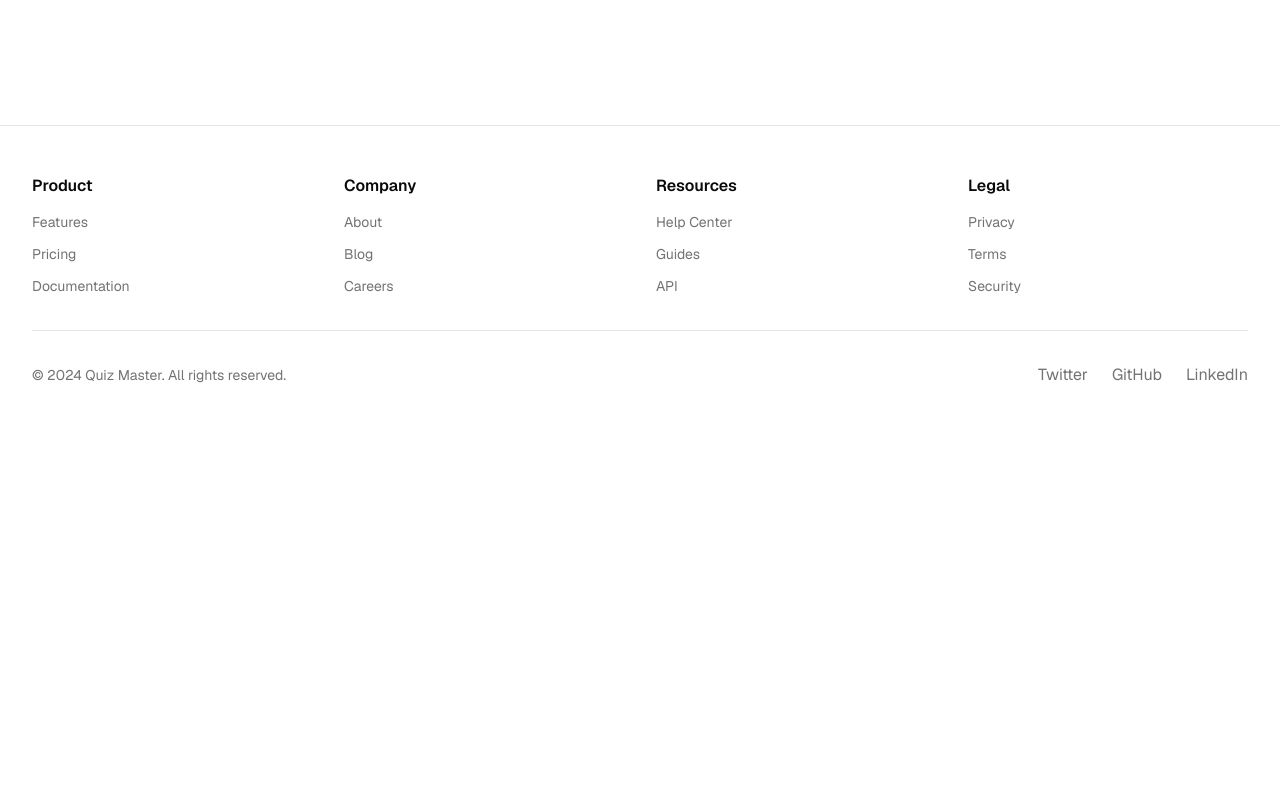
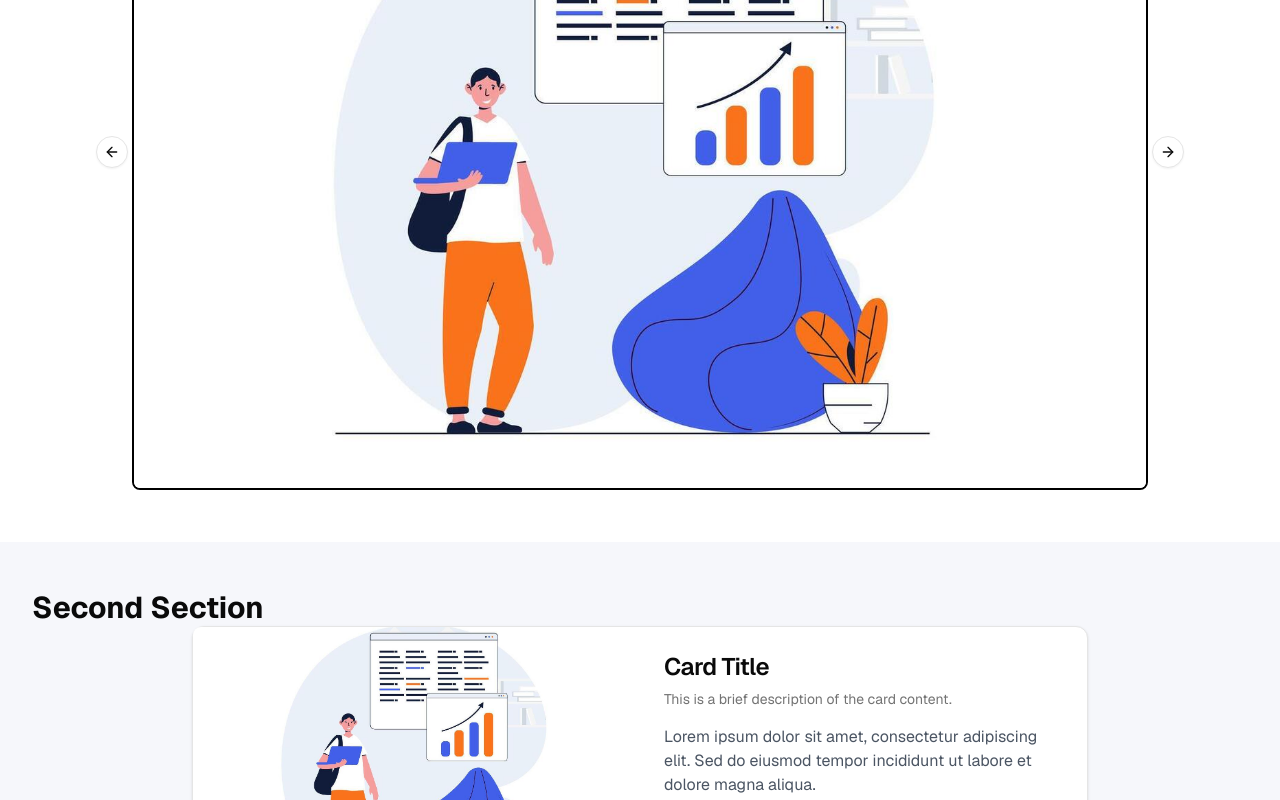
Before and after one commit to joshuaprunty/quiz-master, a Next.js app: page / in a window 1280 px wide. Shown: the part 740-1540 px from the top of the page. Before the commit the page ends 1175 px from the top, so only its background shows below. Built offline with nearby package versions, Linux system fonts and the light colour scheme.

Commit message:
mocked up landing page sections similar to quizlet site

```diff
--- a/package.json
+++ b/package.json
@@ -10,9 +10,11 @@
   },
   "dependencies": {
     "@radix-ui/react-navigation-menu": "^1.2.3",
+    "@radix-ui/react-slot": "^1.1.1",
     "baseui": "^0.0.0-next-2113e1821",
     "class-variance-authority": "^0.7.1",
     "clsx": "^2.1.1",
+    "embla-carousel-react": "^8.5.2",
     "lucide-react": "^0.471.1",
     "next": "15.1.4",
     "react": "^19.0.0",
--- a/src/app/page.js
+++ b/src/app/page.js
@@ -1,17 +1,27 @@
 import Image from "next/image";
-
+import { Section } from '@/components/Section';
+import {
+  Carousel,
+  CarouselContent,
+  CarouselItem,
+  CarouselNext,
+  CarouselPrevious,
+} from "@/components/ui/carousel"
+import {
+  Card,
+  CardContent,
+  CardDescription,
+  CardFooter,
+  CardHeader,
+  CardTitle,
+} from "@/components/ui/card"
+import { Button } from "@/components/ui/button"
 export default function Home() {
   return (
-    <div className="grid grid-rows-[20px_1fr_20px] items-center justify-items-center min-h-screen p-8 pb-20 gap-16 sm:p-20 font-[family-name:var(--font-geist-sans)]">
-      <main className="flex flex-col gap-8 row-start-2 items-center text-center w-full">
-        {/* <Image
-          className=""
-          src="/quiz.png"
-          alt="Quiz Master"
-          width={180}
-          height={38}
-          priority
-        /> */}
+    <main className="min-h-screen font-[family-name:var(--font-sans)]">
+      <Section backgroundColor="#f6f7fb">
+        <div className="min-h-[50vh] flex items-center">
+          <div className="py-20 flex flex-col gap-8 items-center text-center w-full">
             <h1 className="text-6xl font-bold text-blue-700">QuizWiz</h1>
             <p className="text-xl">Create quizzes from learning materials with AI.</p>
             <div className="flex gap-4 items-center flex-col sm:flex-row">
@@ -30,110 +40,81 @@
                 Read More
               </a>
             </div>
+          </div>
+        </div>
+      </Section>
+
+      <Section backgroundColor="#ffffff">
+        <div className="py-12 px-12">
+          <h2 className="text-3xl font-bold">First Section</h2>
+          <Carousel className="w-full max-w-5xl mx-auto" opts={{loop: true,}}>
+            <CarouselContent>
+              {[1, 2, 3].map((_, index) => (
+                <CarouselItem key={index}>
+                  <div className="p-1">
+                    <Image
+                      src="/studying.jpg"
+                      alt="Students studying"
+                      width={1200}
+                      height={800}
+                      className="w-full h-auto rounded-lg border-solid border-black border-2"
+                    />
+                  </div>
+                </CarouselItem>
+              ))}
+            </CarouselContent>
+            <CarouselPrevious className="ml-4" />
+            <CarouselNext className="mr-4" />
+          </Carousel>
+        </div>
+      </Section>
+
+      <Section backgroundColor="#f6f7fb">
+        <div className="py-12">
+          <h2 className="text-3xl font-bold">Second Section</h2>
+          <Card className="w-full max-w-4xl mx-auto">
+            <div className="grid grid-cols-1 md:grid-cols-2">
+              {/* Image half */}
+              <div className="relative h-[300px] md:h-full">
+                <Image
+                  src="/studying.jpg"
+                  alt="Students studying"
+                  fill
+                  className="object-cover rounded-t-lg md:rounded-l-lg md:rounded-tr-none"
+                />
+              </div>
+
+              {/* Content half */}
+              <div className="p-6 flex flex-col justify-between">
+                <div>
+                  <CardHeader className="p-0 mb-4">
+                    <CardTitle className="text-2xl">Card Title</CardTitle>
+                    <CardDescription>This is a brief description of the card content.</CardDescription>
+                  </CardHeader>
+
+                  <CardContent className="p-0">
+                    <p className="text-gray-600">
+                      Lorem ipsum dolor sit amet, consectetur adipiscing elit.
+                      Sed do eiusmod tempor incididunt ut labore et dolore magna aliqua.
+                    </p>
+                  </CardContent>
+                </div>
+
+                <CardFooter className="p-0 mt-4">
+                  <Button className="w-full">Learn More</Button>
+                </CardFooter>
+              </div>
+            </div>
+          </Card>
+        </div>
+      </Section>
+
+      <Section backgroundColor="#ffffff">
+        <div className="py-12">
+          <h2 className="text-3xl font-bold">Third Section</h2>
+          {/* Section content */}
+        </div>
+      </Section>
     </main>
-    </div>
   );
 }
-
-
-// import Image from "next/image";
-
-// export default function Home() {
-//   return (
-//     <div className="grid grid-rows-[20px_1fr_20px] items-center justify-items-center min-h-screen p-8 pb-20 gap-16 sm:p-20 font-[family-name:var(--font-geist-sans)]">
-//       <main className="flex flex-col gap-8 row-start-2 items-center sm:items-start">
-//         <Image
-//           className="dark:invert"
-//           src="/next.svg"
-//           alt="Next.js logo"
-//           width={180}
-//           height={38}
-//           priority
-//         />
-//         <ol className="list-inside list-decimal text-sm text-center sm:text-left">
-//           <li className="mb-2">
-//             Get started by editing{" "}
-//             <code className="bg-black/[.05] dark:bg-white/[.06] px-1 py-0.5 rounded font-semibold">
-//               src/app/page.js
-//             </code>
-//             .
-//           </li>
-//           <li>Save and see your changes instantly.</li>
-//         </ol>
-
-//         <div className="flex gap-4 items-center flex-col sm:flex-row">
-//           <a
-//             className="rounded-full border border-solid border-transparent transition-colors flex items-center justify-center bg-foreground text-background gap-2 hover:bg-[#383838] dark:hover:bg-[#ccc] text-sm sm:text-base h-10 sm:h-12 px-4 sm:px-5"
-//             href="https://vercel.com/new?utm_source=create-next-app&utm_medium=appdir-template-tw&utm_campaign=create-next-app"
-//             target="_blank"
-//             rel="noopener noreferrer"
-//           >
-//             <Image
-//               className="dark:invert"
-//               src="/vercel.svg"
-//               alt="Vercel logomark"
-//               width={20}
-//               height={20}
-//             />
-//             Deploy now
-//           </a>
-//           <a
-//             className="rounded-full border border-solid border-black/[.08] dark:border-white/[.145] transition-colors flex items-center justify-center hover:bg-[#f2f2f2] dark:hover:bg-[#1a1a1a] hover:border-transparent text-sm sm:text-base h-10 sm:h-12 px-4 sm:px-5 sm:min-w-44"
-//             href="https://nextjs.org/docs?utm_source=create-next-app&utm_medium=appdir-template-tw&utm_campaign=create-next-app"
-//             target="_blank"
-//             rel="noopener noreferrer"
-//           >
-//             Read our docs
-//           </a>
-//         </div>
-//       </main>
-//       <footer className="row-start-3 flex gap-6 flex-wrap items-center justify-center">
-//         <a
-//           className="flex items-center gap-2 hover:underline hover:underline-offset-4"
-//           href="https://nextjs.org/learn?utm_source=create-next-app&utm_medium=appdir-template-tw&utm_campaign=create-next-app"
-//           target="_blank"
-//           rel="noopener noreferrer"
-//         >
-//           <Image
-//             aria-hidden
-//             src="/file.svg"
-//             alt="File icon"
-//             width={16}
-//             height={16}
-//           />
-//           Learn
-//         </a>
-//         <a
-//           className="flex items-center gap-2 hover:underline hover:underline-offset-4"
-//           href="https://vercel.com/templates?framework=next.js&utm_source=create-next-app&utm_medium=appdir-template-tw&utm_campaign=create-next-app"
-//           target="_blank"
-//           rel="noopener noreferrer"
-//         >
-//           <Image
-//             aria-hidden
-//             src="/window.svg"
-//             alt="Window icon"
-//             width={16}
-//             height={16}
-//           />
-//           Examples
-//         </a>
-//         <a
-//           className="flex items-center gap-2 hover:underline hover:underline-offset-4"
-//           href="https://nextjs.org?utm_source=create-next-app&utm_medium=appdir-template-tw&utm_campaign=create-next-app"
-//           target="_blank"
-//           rel="noopener noreferrer"
-//         >
-//           <Image
-//             aria-hidden
-//             src="/globe.svg"
-//             alt="Globe icon"
-//             width={16}
-//             height={16}
-//           />
-//           Go to nextjs.org →
-//         </a>
-//       </footer>
-//     </div>
-//   );
-// }
--- a/src/components/Footer.js
+++ b/src/components/Footer.js
@@ -99,7 +99,7 @@
           <div className="mt-8 pt-8 border-t">
             <div className="flex flex-col md:flex-row justify-between items-center">
               <div className="text-sm text-muted-foreground">
-                © 2024 Quiz Master. All rights reserved.
+                © 2025 QuizWiz. All rights reserved.
               </div>
               <div className="flex space-x-6 mt-4 md:mt-0">
                 <a href="https://twitter.com" className="text-muted-foreground hover:text-primary">
--- /dev/null
+++ b/src/components/Section.js
@@ -0,0 +1,12 @@
+export function Section({ children, backgroundColor, className = '' }) {
+  return (
+    <section
+      className={`w-full ${className}`}
+      style={{ backgroundColor }}
+    >
+      <div className="max-w-7xl mx-auto px-4 sm:px-6 lg:px-8">
+        {children}
+      </div>
+    </section>
+  );
+}
--- /dev/null
+++ b/src/components/ui/button.jsx
@@ -0,0 +1,48 @@
+import * as React from "react"
+import { Slot } from "@radix-ui/react-slot"
+import { cva } from "class-variance-authority";
+
+import { cn } from "@/lib/utils"
+
+const buttonVariants = cva(
+  "inline-flex items-center justify-center gap-2 whitespace-nowrap rounded-md text-sm font-medium transition-colors focus-visible:outline-none focus-visible:ring-1 focus-visible:ring-ring disabled:pointer-events-none disabled:opacity-50 [&_svg]:pointer-events-none [&_svg]:size-4 [&_svg]:shrink-0",
+  {
+    variants: {
+      variant: {
+        default:
+          "bg-primary text-primary-foreground shadow hover:bg-primary/90",
+        destructive:
+          "bg-destructive text-destructive-foreground shadow-sm hover:bg-destructive/90",
+        outline:
+          "border border-input bg-background shadow-sm hover:bg-accent hover:text-accent-foreground",
+        secondary:
+          "bg-secondary text-secondary-foreground shadow-sm hover:bg-secondary/80",
+        ghost: "hover:bg-accent hover:text-accent-foreground",
+        link: "text-primary underline-offset-4 hover:underline",
+      },
+      size: {
+        default: "h-9 px-4 py-2",
+        sm: "h-8 rounded-md px-3 text-xs",
+        lg: "h-10 rounded-md px-8",
+        icon: "h-9 w-9",
+      },
+    },
+    defaultVariants: {
+      variant: "default",
+      size: "default",
+    },
+  }
+)
+
+const Button = React.forwardRef(({ className, variant, size, asChild = false, ...props }, ref) => {
+  const Comp = asChild ? Slot : "button"
+  return (
+    (<Comp
+      className={cn(buttonVariants({ variant, size, className }))}
+      ref={ref}
+      {...props} />)
+  );
+})
+Button.displayName = "Button"
+
+export { Button, buttonVariants }
--- /dev/null
+++ b/src/components/ui/card.jsx
@@ -0,0 +1,50 @@
+import * as React from "react"
+
+import { cn } from "@/lib/utils"
+
+const Card = React.forwardRef(({ className, ...props }, ref) => (
+  <div
+    ref={ref}
+    className={cn("rounded-xl border bg-card text-card-foreground shadow", className)}
+    {...props} />
+))
+Card.displayName = "Card"
+
+const CardHeader = React.forwardRef(({ className, ...props }, ref) => (
+  <div
+    ref={ref}
+    className={cn("flex flex-col space-y-1.5 p-6", className)}
+    {...props} />
+))
+CardHeader.displayName = "CardHeader"
+
+const CardTitle = React.forwardRef(({ className, ...props }, ref) => (
+  <div
+    ref={ref}
+    className={cn("font-semibold leading-none tracking-tight", className)}
+    {...props} />
+))
+CardTitle.displayName = "CardTitle"
+
+const CardDescription = React.forwardRef(({ className, ...props }, ref) => (
+  <div
+    ref={ref}
+    className={cn("text-sm text-muted-foreground", className)}
+    {...props} />
+))
+CardDescription.displayName = "CardDescription"
+
+const CardContent = React.forwardRef(({ className, ...props }, ref) => (
+  <div ref={ref} className={cn("p-6 pt-0", className)} {...props} />
+))
+CardContent.displayName = "CardContent"
+
+const CardFooter = React.forwardRef(({ className, ...props }, ref) => (
+  <div
+    ref={ref}
+    className={cn("flex items-center p-6 pt-0", className)}
+    {...props} />
+))
+CardFooter.displayName = "CardFooter"
+
+export { Card, CardHeader, CardFooter, CardTitle, CardDescription, CardContent }
--- /dev/null
+++ b/src/components/ui/carousel.jsx
@@ -0,0 +1,194 @@
+"use client";
+import * as React from "react"
+import useEmblaCarousel from "embla-carousel-react";
+import { ArrowLeft, ArrowRight } from "lucide-react"
+
+import { cn } from "@/lib/utils"
+import { Button } from "@/components/ui/button"
+
+const CarouselContext = React.createContext(null)
+
+function useCarousel() {
+  const context = React.useContext(CarouselContext)
+
+  if (!context) {
+    throw new Error("useCarousel must be used within a <Carousel />")
+  }
+
+  return context
+}
+
+const Carousel = React.forwardRef((
+  {
+    orientation = "horizontal",
+    opts,
+    setApi,
+    plugins,
+    className,
+    children,
+    ...props
+  },
+  ref
+) => {
+  const [carouselRef, api] = useEmblaCarousel({
+    ...opts,
+    axis: orientation === "horizontal" ? "x" : "y",
+  }, plugins)
+  const [canScrollPrev, setCanScrollPrev] = React.useState(false)
+  const [canScrollNext, setCanScrollNext] = React.useState(false)
+
+  const onSelect = React.useCallback((api) => {
+    if (!api) {
+      return
+    }
+
+    setCanScrollPrev(api.canScrollPrev())
+    setCanScrollNext(api.canScrollNext())
+  }, [])
+
+  const scrollPrev = React.useCallback(() => {
+    api?.scrollPrev()
+  }, [api])
+
+  const scrollNext = React.useCallback(() => {
+    api?.scrollNext()
+  }, [api])
+
+  const handleKeyDown = React.useCallback((event) => {
+    if (event.key === "ArrowLeft") {
+      event.preventDefault()
+      scrollPrev()
+    } else if (event.key === "ArrowRight") {
+      event.preventDefault()
+      scrollNext()
+    }
+  }, [scrollPrev, scrollNext])
+
+  React.useEffect(() => {
+    if (!api || !setApi) {
+      return
+    }
+
+    setApi(api)
+  }, [api, setApi])
+
+  React.useEffect(() => {
+    if (!api) {
+      return
+    }
+
+    onSelect(api)
+    api.on("reInit", onSelect)
+    api.on("select", onSelect)
+
+    return () => {
+      api?.off("select", onSelect)
+    };
+  }, [api, onSelect])
+
+  return (
+    (<CarouselContext.Provider
+      value={{
+        carouselRef,
+        api: api,
+        opts,
+        orientation:
+          orientation || (opts?.axis === "y" ? "vertical" : "horizontal"),
+        scrollPrev,
+        scrollNext,
+        canScrollPrev,
+        canScrollNext,
+      }}>
+      <div
+        ref={ref}
+        onKeyDownCapture={handleKeyDown}
+        className={cn("relative", className)}
+        role="region"
+        aria-roledescription="carousel"
+        {...props}>
+        {children}
+      </div>
+    </CarouselContext.Provider>)
+  );
+})
+Carousel.displayName = "Carousel"
+
+const CarouselContent = React.forwardRef(({ className, ...props }, ref) => {
+  const { carouselRef, orientation } = useCarousel()
+
+  return (
+    (<div ref={carouselRef} className="overflow-hidden">
+      <div
+        ref={ref}
+        className={cn(
+          "flex",
+          orientation === "horizontal" ? "-ml-4" : "-mt-4 flex-col",
+          className
+        )}
+        {...props} />
+    </div>)
+  );
+})
+CarouselContent.displayName = "CarouselContent"
+
+const CarouselItem = React.forwardRef(({ className, ...props }, ref) => {
+  const { orientation } = useCarousel()
+
+  return (
+    (<div
+      ref={ref}
+      role="group"
+      aria-roledescription="slide"
+      className={cn(
+        "min-w-0 shrink-0 grow-0 basis-full",
+        orientation === "horizontal" ? "pl-4" : "pt-4",
+        className
+      )}
+      {...props} />)
+  );
+})
+CarouselItem.displayName = "CarouselItem"
+
+const CarouselPrevious = React.forwardRef(({ className, variant = "outline", size = "icon", ...props }, ref) => {
+  const { orientation, scrollPrev, canScrollPrev } = useCarousel()
+
+  return (
+    (<Button
+      ref={ref}
+      variant={variant}
+      size={size}
+      className={cn("absolute  h-8 w-8 rounded-full", orientation === "horizontal"
+        ? "-left-12 top-1/2 -translate-y-1/2"
+        : "-top-12 left-1/2 -translate-x-1/2 rotate-90", className)}
+      disabled={!canScrollPrev}
+      onClick={scrollPrev}
+      {...props}>
+      <ArrowLeft className="h-4 w-4" />
+      <span className="sr-only">Previous slide</span>
+    </Button>)
+  );
+})
+CarouselPrevious.displayName = "CarouselPrevious"
+
+const CarouselNext = React.forwardRef(({ className, variant = "outline", size = "icon", ...props }, ref) => {
+  const { orientation, scrollNext, canScrollNext } = useCarousel()
+
+  return (
+    (<Button
+      ref={ref}
+      variant={variant}
+      size={size}
+      className={cn("absolute h-8 w-8 rounded-full", orientation === "horizontal"
+        ? "-right-12 top-1/2 -translate-y-1/2"
+        : "-bottom-12 left-1/2 -translate-x-1/2 rotate-90", className)}
+      disabled={!canScrollNext}
+      onClick={scrollNext}
+      {...props}>
+      <ArrowRight className="h-4 w-4" />
+      <span className="sr-only">Next slide</span>
+    </Button>)
+  );
+})
+CarouselNext.displayName = "CarouselNext"
+
+export { Carousel, CarouselContent, CarouselItem, CarouselPrevious, CarouselNext };
```
Also changed, not shown: public/studying.jpg (added), 1 other file (tests, documents, lock files or other folders). Lines whose indentation alone changed are shown as unchanged.
